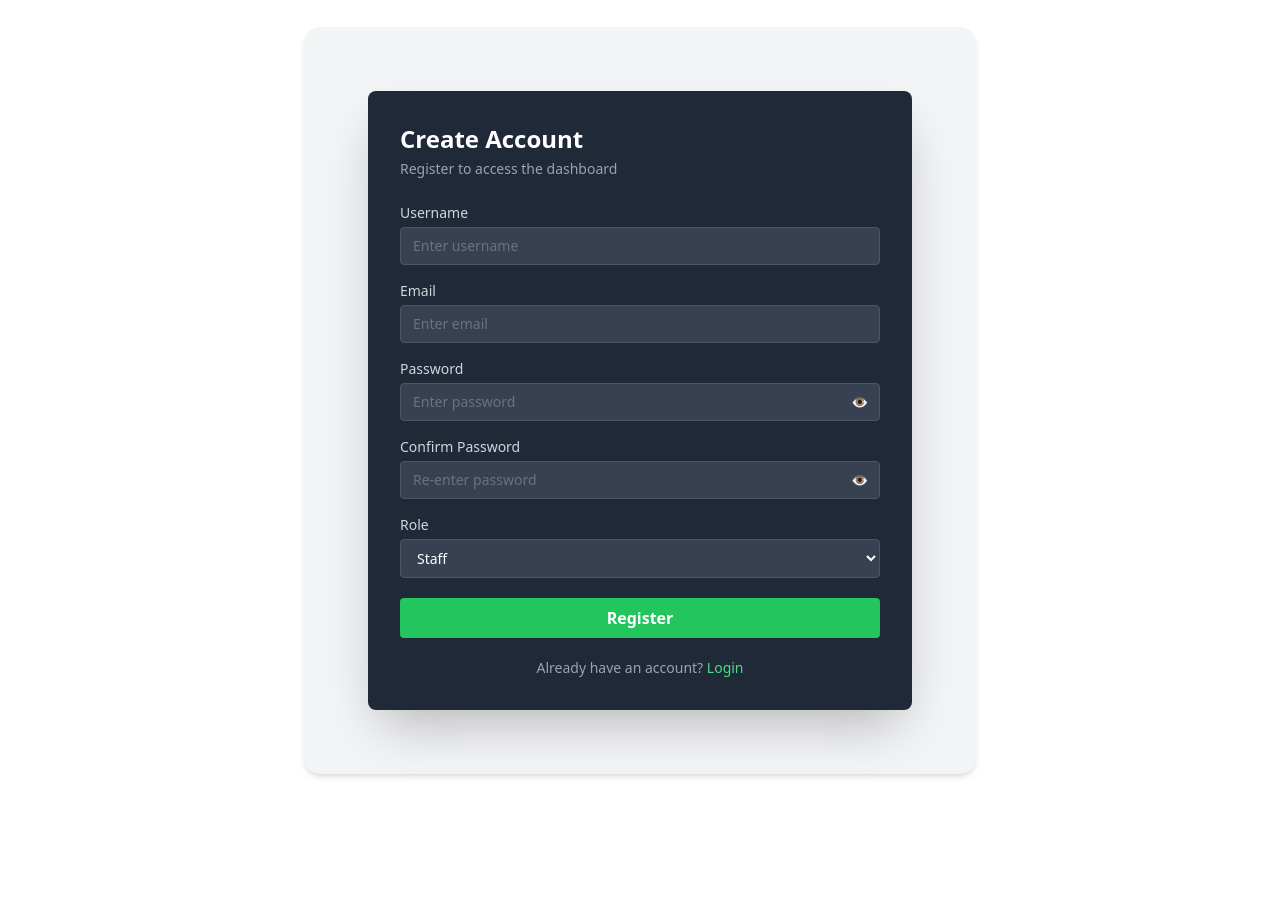
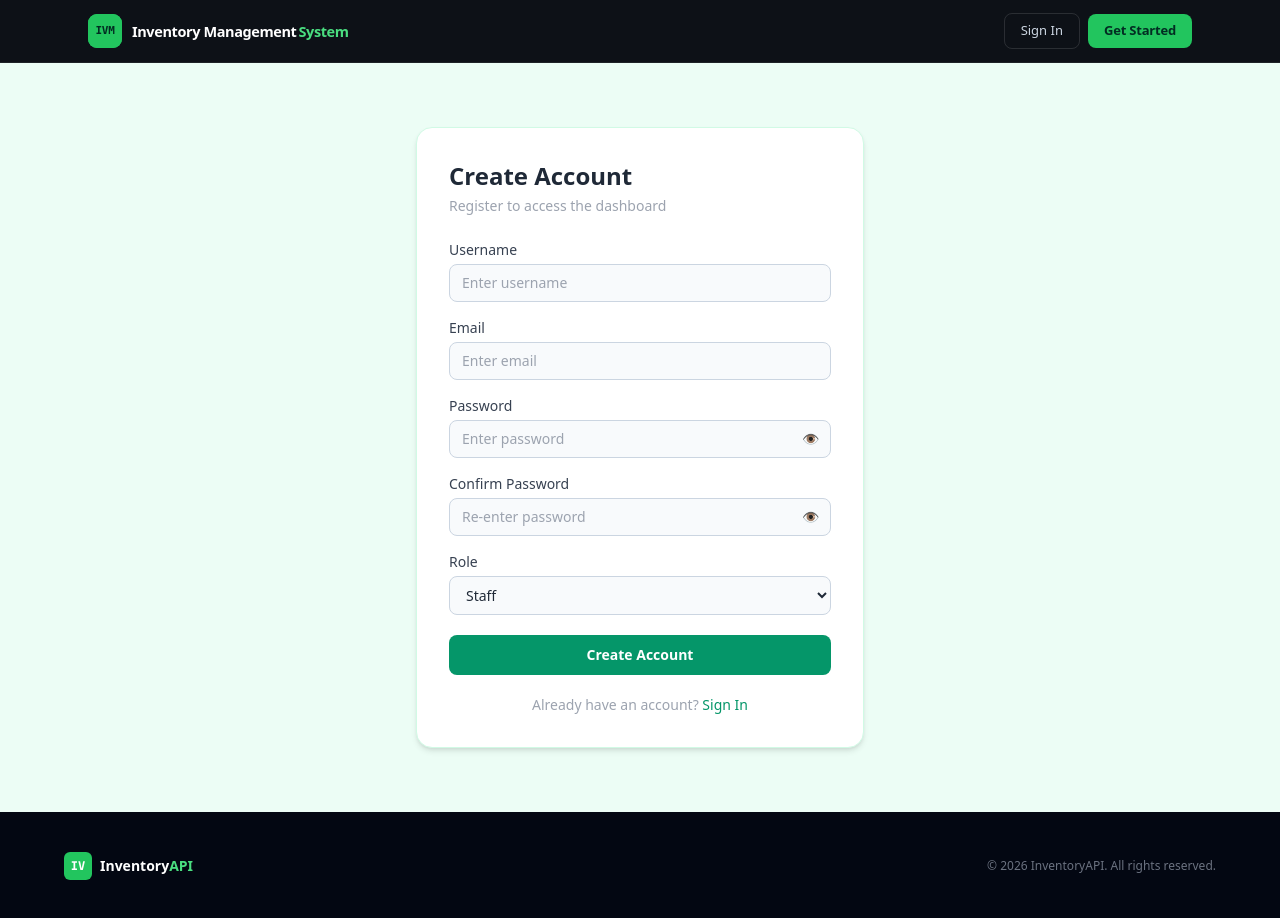
Before and after one commit to Koech009/inventory-management-api, a React (Vite) app in the folder frontend/inventory-frontend/: page /register in a window 1280 px wide. Before the commit the page ends 800 px from the top, so only its background shows below. Built offline with nearby package versions, Linux system fonts and the light colour scheme.

Commit message:
refactor(auth): update login and register UI and API flow

```diff
--- a/frontend/inventory-frontend/src/pages/Login.jsx
+++ b/frontend/inventory-frontend/src/pages/Login.jsx
@@ -1,7 +1,9 @@
 import { useState } from "react";
 import { useNavigate, Link } from "react-router-dom";
-import axios from "axios";
+import API from "../api/axios";
 import { useAuthContext } from "../contexts/AuthContext";
+import Navbar from "../components/Navbar.jsx";
+import Footer from "../components/Footer.jsx";
 
 export default function Login() {
   const navigate = useNavigate();
@@ -26,7 +28,6 @@ export default function Login() {
 
   const handleSubmit = async (e) => {
     e.preventDefault();
-
     const validationError = validateForm();
     if (validationError) {
       setError(validationError);
@@ -37,31 +38,11 @@ export default function Login() {
     setError("");
 
     try {
-      let user = null;
-      let token = null;
-
-      // ✅ Try backend API first
-      try {
-        const res = await axios.post("http://localhost:5000/auth/login", form);
-        user = res.data.user;
-        token = res.data.token;
-      } catch (apiError) {
-        // ✅ Fallback to db.json mock if backend not available
-        const res = await axios.get("http://localhost:3001/users");
-        user = res.data.find(
-          (u) => u.username === form.username && u.password === form.password,
-        );
-        token = null; // JSON Server doesn’t issue tokens
-      }
-
-      if (user) {
-        // ✅ Use AuthContext login
+      const res = await API.post("/auth/login", form);
+      const { user, token } = res.data;
       login(user, token);
-
-        // ✅ Clear form after successful login
       setForm({ username: "", password: "" });
 
-        // Redirect based on role
       switch (user.role) {
         case "staff":
           navigate("/dashboard/staff");
@@ -75,51 +56,54 @@ export default function Login() {
         default:
           navigate("/");
       }
-      } else {
-        setError("Invalid username or password.");
-      }
-    } catch {
-      setError("Login failed. Try again.");
+    } catch (err) {
+      setError(err.response?.data?.error || "Login failed. Try again.");
     } finally {
       setLoading(false);
     }
   };
 
   return (
-    <div className="min-h-screen bg-white flex items-center justify-center px-4">
-      <div className="bg-gray-100 rounded-2xl p-16 shadow-md w-full max-w-2xl">
-        <div className="bg-gray-800 rounded-lg shadow-2xl p-8 w-full">
+    <div className="min-h-screen bg-emerald-50 flex flex-col">
+      <Navbar />
+      <div className="flex-1 flex items-center justify-center px-4 py-16">
+        <div className="bg-white rounded-2xl shadow-md border border-emerald-100 w-full max-w-md p-8">
           <div className="mb-6">
-            <h1 className="text-2xl font-bold text-white">Login</h1>
+            <h1 className="text-2xl font-bold text-gray-800">Welcome back</h1>
             <p className="text-gray-400 text-sm mt-1">
               Sign in to your account
             </p>
           </div>
 
           {error && (
-            <div className="mb-4 px-4 py-3 bg-red-500/20 border border-red-500 rounded text-red-400 text-sm">
+            <div className="mb-4 px-4 py-3 bg-red-50 border border-red-200 rounded-lg text-red-600 text-sm">
               {error}
             </div>
           )}
 
-          <form onSubmit={handleSubmit} className="flex flex-col gap-4">
+          <form
+            onSubmit={handleSubmit}
+            autoComplete="off"
+            className="flex flex-col gap-4"
+          >
             <div>
-              <label className="block text-sm font-medium text-gray-300 mb-1">
+              <label className="block text-sm font-medium text-gray-700 mb-1">
                 Username
               </label>
               <input
                 type="text"
                 name="username"
                 placeholder="Enter your username"
+                autoComplete="new-password"
                 value={form.username}
                 onChange={handleChange}
                 required
-                className="w-full bg-gray-700 border border-gray-600 focus:border-green-500 focus:outline-none rounded px-3 py-2 text-sm text-white placeholder-gray-500 transition-colors"
+                className="w-full bg-slate-50 border border-slate-300 focus:border-emerald-500 focus:outline-none rounded-lg px-3 py-2 text-sm text-gray-800 placeholder-gray-400 transition-colors"
               />
             </div>
 
             <div>
-              <label className="block text-sm font-medium text-gray-300 mb-1">
+              <label className="block text-sm font-medium text-gray-700 mb-1">
                 Password
               </label>
               <div className="relative">
@@ -127,15 +111,16 @@ export default function Login() {
                   type={showPassword ? "text" : "password"}
                   name="password"
                   placeholder="Enter your password"
+                  autoComplete="new-password"
                   value={form.password}
                   onChange={handleChange}
                   required
-                  className="w-full bg-gray-700 border border-gray-600 focus:border-green-500 focus:outline-none rounded px-3 py-2 pr-10 text-sm text-white placeholder-gray-500 transition-colors"
+                  className="w-full bg-slate-50 border border-slate-300 focus:border-emerald-500 focus:outline-none rounded-lg px-3 py-2 pr-10 text-sm text-gray-800 placeholder-gray-400 transition-colors"
                 />
                 <button
                   type="button"
                   onClick={() => setShowPassword(!showPassword)}
-                  className="absolute right-3 top-1/2 -translate-y-1/2 text-gray-400 hover:text-gray-200 text-sm"
+                  className="absolute right-3 top-1/2 -translate-y-1/2 text-gray-400 hover:text-gray-600 text-sm"
                 >
                   {showPassword ? "🙈" : "👁"}
                 </button>
@@ -145,20 +130,24 @@ export default function Login() {
             <button
               type="submit"
               disabled={loading}
-              className="w-full py-2 mt-1 bg-green-500 hover:bg-green-600 disabled:opacity-50 disabled:cursor-not-allowed text-white font-semibold rounded transition-colors"
+              className="w-full py-2.5 mt-1 bg-emerald-600 hover:bg-emerald-700 disabled:opacity-50 disabled:cursor-not-allowed text-white font-semibold rounded-lg transition-colors text-sm"
             >
-              {loading ? "Signing in..." : "Login"}
+              {loading ? "Signing in..." : "Sign In"}
             </button>
           </form>
 
           <p className="mt-5 text-center text-sm text-gray-400">
             Don't have an account?{" "}
-            <Link to="/register" className="text-green-400 hover:underline">
+            <Link
+              to="/register"
+              className="text-emerald-600 hover:underline font-medium"
+            >
               Register
             </Link>
           </p>
         </div>
       </div>
+      <Footer />
     </div>
   );
 }
--- a/frontend/inventory-frontend/src/pages/Register.jsx
+++ b/frontend/inventory-frontend/src/pages/Register.jsx
@@ -1,6 +1,8 @@
 import { useState } from "react";
 import { useNavigate, Link } from "react-router-dom";
-import axios from "axios";
+import API from "../api/axios";
+import Navbar from "../components/Navbar.jsx";
+import Footer from "../components/Footer.jsx";
 
 export default function Register() {
   const navigate = useNavigate();
@@ -47,49 +49,43 @@ export default function Register() {
     setError("");
 
     try {
-      // ✅ Try backend API first
-      try {
-        await axios.post("http://localhost:5000/auth/register", form);
-        resetForm(); // clear form after success
-        navigate("/login");
-      } catch {
-        // ✅ Fallback to db.json mock if backend not available
-        await axios.post("http://localhost:3001/users", form);
-        resetForm(); // clear form after success
-        navigate("/login");
-      }
+      const { username, email, password, role } = form;
+      await API.post("/auth/register", { username, email, password, role });
+      resetForm();
+      navigate("/login");
     } catch (err) {
-      setError(
-        err.response?.data?.message || "Registration failed. Try again.",
-      );
+      setError(err.response?.data?.error || "Registration failed. Try again.");
     } finally {
       setLoading(false);
     }
   };
 
+  const inputClass =
+    "w-full bg-slate-50 border border-slate-300 focus:border-emerald-500 focus:outline-none rounded-lg px-3 py-2 text-sm text-gray-800 placeholder-gray-400 transition-colors";
+
   return (
-    <div className="min-h-screen bg-white flex items-center justify-center px-4">
-      <div className="bg-gray-100 rounded-2xl p-16 shadow-md w-full max-w-2xl">
-        <div className="bg-gray-800 rounded-lg shadow-2xl p-8 w-full">
+    <div className="min-h-screen bg-emerald-50 flex flex-col">
+      <Navbar />
+      <div className="flex-1 flex items-center justify-center px-4 py-16">
+        <div className="bg-white rounded-2xl shadow-md border border-emerald-100 w-full max-w-md p-8">
           <div className="mb-6">
-            <h1 className="text-2xl font-bold text-white">Create Account</h1>
+            <h1 className="text-2xl font-bold text-gray-800">Create Account</h1>
             <p className="text-gray-400 text-sm mt-1">
               Register to access the dashboard
             </p>
           </div>
 
           {error && (
-            <div className="mb-4 px-4 py-3 bg-red-500/20 border border-red-500 rounded text-red-400 text-sm">
+            <div className="mb-4 px-4 py-3 bg-red-50 border border-red-200 rounded-lg text-red-600 text-sm">
               {error}
             </div>
           )}
 
           <form onSubmit={handleSubmit} className="flex flex-col gap-4">
-            {/* Username */}
             <div>
               <label
                 htmlFor="username"
-                className="block text-sm font-medium text-gray-300 mb-1"
+                className="block text-sm font-medium text-gray-700 mb-1"
               >
                 Username
               </label>
@@ -102,15 +98,14 @@ export default function Register() {
                 value={form.username}
                 onChange={handleChange}
                 required
-                className="w-full bg-gray-700 border border-gray-600 focus:border-green-500 focus:outline-none rounded px-3 py-2 text-sm text-white placeholder-gray-500 transition-colors"
+                className={inputClass}
               />
             </div>
 
-            {/* Email */}
             <div>
               <label
                 htmlFor="email"
-                className="block text-sm font-medium text-gray-300 mb-1"
+                className="block text-sm font-medium text-gray-700 mb-1"
               >
                 Email
               </label>
@@ -123,15 +118,14 @@ export default function Register() {
                 value={form.email}
                 onChange={handleChange}
                 required
-                className="w-full bg-gray-700 border border-gray-600 focus:border-green-500 focus:outline-none rounded px-3 py-2 text-sm text-white placeholder-gray-500 transition-colors"
+                className={inputClass}
               />
             </div>
 
-            {/* Password */}
             <div>
               <label
                 htmlFor="password"
-                className="block text-sm font-medium text-gray-300 mb-1"
+                className="block text-sm font-medium text-gray-700 mb-1"
               >
                 Password
               </label>
@@ -145,23 +139,22 @@ export default function Register() {
                   value={form.password}
                   onChange={handleChange}
                   required
-                  className="w-full bg-gray-700 border border-gray-600 focus:border-green-500 focus:outline-none rounded px-3 py-2 pr-10 text-sm text-white placeholder-gray-500 transition-colors"
+                  className={inputClass}
                 />
                 <button
                   type="button"
                   onClick={() => setShowPassword(!showPassword)}
-                  className="absolute right-3 top-1/2 -translate-y-1/2 text-gray-400 hover:text-gray-200 text-sm"
+                  className="absolute right-3 top-1/2 -translate-y-1/2 text-gray-400 hover:text-gray-600 text-sm"
                 >
                   {showPassword ? "🙈" : "👁"}
                 </button>
               </div>
             </div>
 
-            {/* Confirm Password */}
             <div>
               <label
                 htmlFor="confirmPassword"
-                className="block text-sm font-medium text-gray-300 mb-1"
+                className="block text-sm font-medium text-gray-700 mb-1"
               >
                 Confirm Password
               </label>
@@ -177,32 +170,31 @@ export default function Register() {
                     setConfirmPassword(e.target.value);
                   }}
                   required
-                  className={`w-full bg-gray-700 border focus:outline-none rounded px-3 py-2 pr-10 text-sm text-white placeholder-gray-500 transition-colors ${
+                  className={`w-full bg-slate-50 border focus:outline-none rounded-lg px-3 py-2 pr-10 text-sm text-gray-800 placeholder-gray-400 transition-colors ${
                     confirmPassword && form.password !== confirmPassword
-                      ? "border-red-500 focus:border-red-500"
-                      : "border-gray-600 focus:border-green-500"
+                      ? "border-red-400 focus:border-red-400"
+                      : "border-slate-300 focus:border-emerald-500"
                   }`}
                 />
                 <button
                   type="button"
                   onClick={() => setShowConfirm(!showConfirm)}
-                  className="absolute right-3 top-1/2 -translate-y-1/2 text-gray-400 hover:text-gray-200 text-sm"
+                  className="absolute right-3 top-1/2 -translate-y-1/2 text-gray-400 hover:text-gray-600 text-sm"
                 >
                   {showConfirm ? "🙈" : "👁"}
                 </button>
               </div>
               {confirmPassword && form.password !== confirmPassword && (
-                <p className="text-red-400 text-xs mt-1">
+                <p className="text-red-500 text-xs mt-1">
                   Passwords do not match
                 </p>
               )}
             </div>
 
-            {/* Role */}
             <div>
               <label
                 htmlFor="role"
-                className="block text-sm font-medium text-gray-300 mb-1"
+                className="block text-sm font-medium text-gray-700 mb-1"
               >
                 Role
               </label>
@@ -211,7 +203,7 @@ export default function Register() {
                 name="role"
                 value={form.role}
                 onChange={handleChange}
-                className="w-full bg-gray-700 border border-gray-600 focus:border-green-500 focus:outline-none rounded px-3 py-2 text-sm text-white transition-colors"
+                className={inputClass}
               >
                 <option value="staff">Staff</option>
                 <option value="manager">Manager</option>
@@ -219,24 +211,27 @@ export default function Register() {
               </select>
             </div>
 
-            {/* Submit */}
             <button
               type="submit"
               disabled={loading}
-              className="w-full py-2 mt-1 bg-green-500 hover:bg-green-600 disabled:opacity-50 disabled:cursor-not-allowed text-white font-semibold rounded transition-colors"
+              className="w-full py-2.5 mt-1 bg-emerald-600 hover:bg-emerald-700 disabled:opacity-50 disabled:cursor-not-allowed text-white font-semibold rounded-lg transition-colors text-sm"
             >
-              {loading ? "Registering..." : "Register"}
+              {loading ? "Registering..." : "Create Account"}
             </button>
           </form>
 
           <p className="mt-5 text-center text-sm text-gray-400">
             Already have an account?{" "}
-            <Link to="/login" className="text-green-400 hover:underline">
-              Login
+            <Link
+              to="/login"
+              className="text-emerald-600 hover:underline font-medium"
+            >
+              Sign In
             </Link>
           </p>
         </div>
       </div>
+      <Footer />
     </div>
   );
 }
```
Lines whose indentation alone changed are shown as unchanged.
